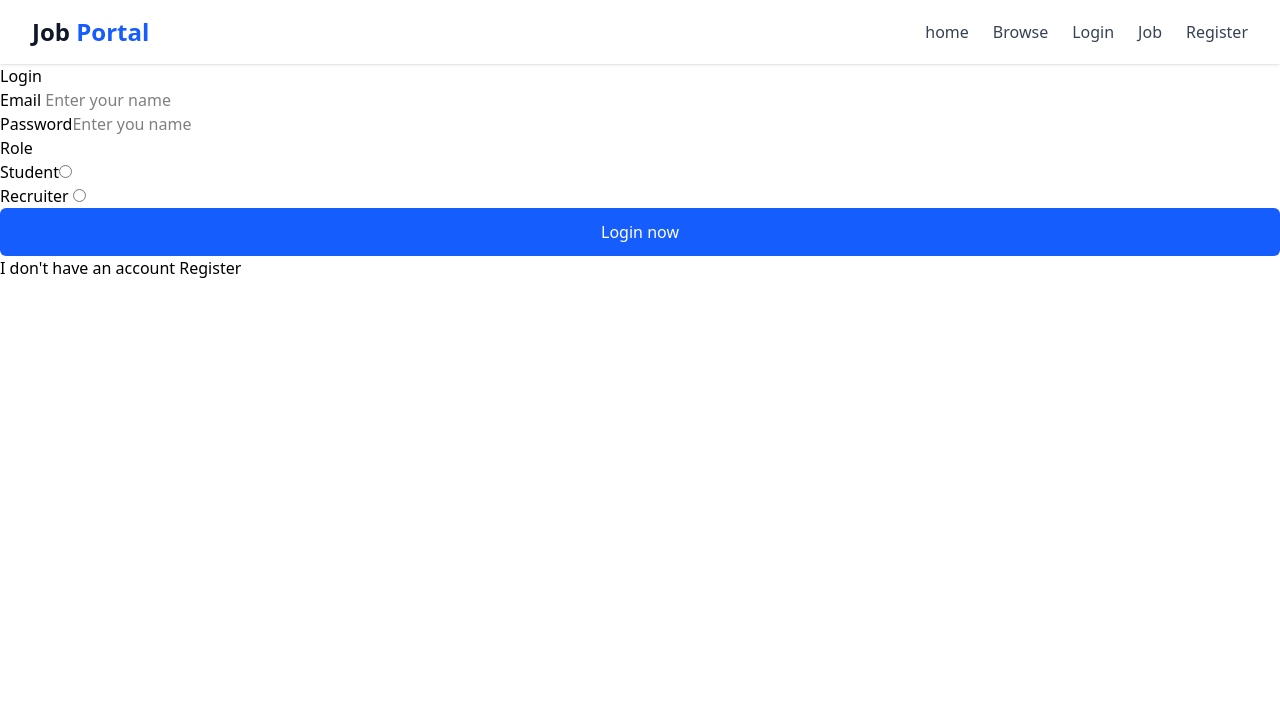
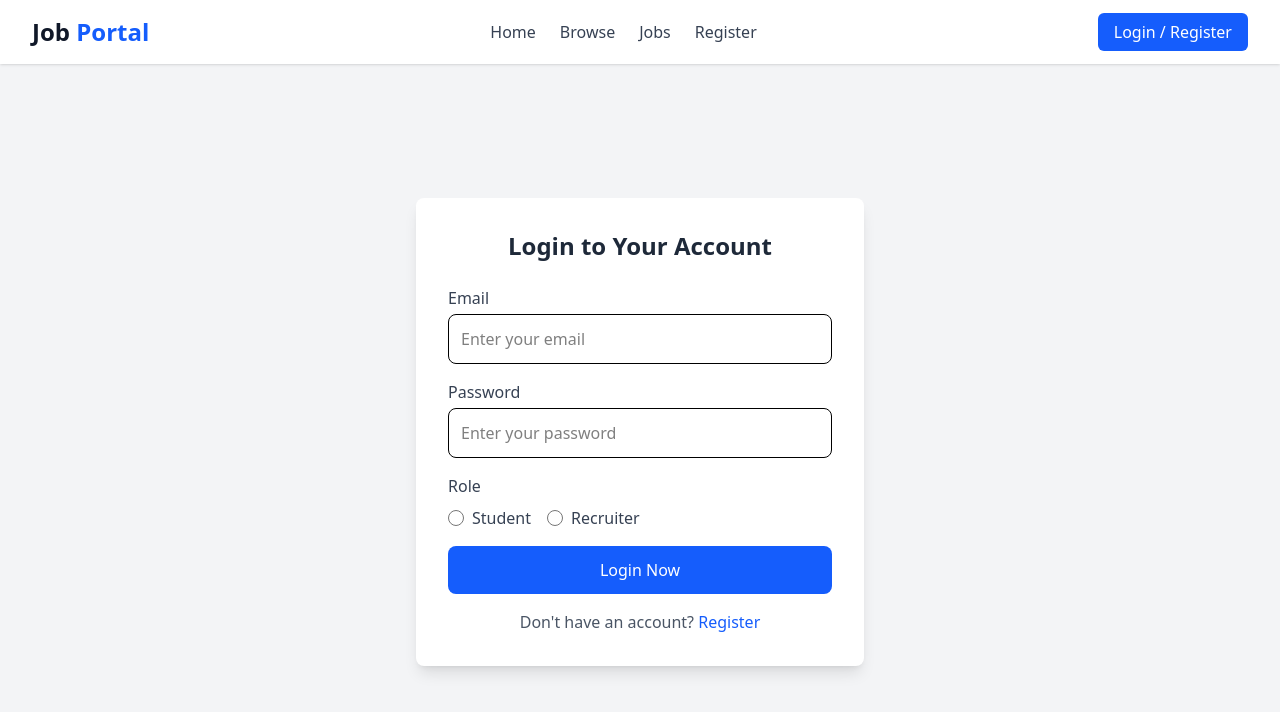
Before and after one commit to viveka941/JobPortal, a React (Vite) app in the folder Frontend/: page /login in a window 1280 px wide. Shown: the top 712 px of the page. Built offline with nearby package versions, Linux system fonts and the light colour scheme.

Commit message:
feat: add UserProfile component and routing for user profile, update Navbar and Login functionality

```diff
--- a/Frontend/src/App.jsx
+++ b/Frontend/src/App.jsx
@@ -9,6 +9,7 @@ import TermsofService from "./component/components/TermsofService";
 import PrivacyPolicy from "./component/components/PrivacyPolicy";
 import Jobs from "./component/components/Jobs";
 import Browse from "./component/components/Browse";
+import UserProfileShow from "./component/authentication/UserProfileShow";
 
 function App() {
   const appRouter = createBrowserRouter([
@@ -32,6 +33,9 @@ function App() {
     },{
       path:"/browse",
       element:<Browse/>
+    },{
+      path:"/profile",
+      element:<UserProfileShow/>
     }
   ]);
   return <RouterProvider router={appRouter}></RouterProvider>;
--- a/Frontend/src/component/Navbar.jsx
+++ b/Frontend/src/component/Navbar.jsx
@@ -1,5 +1,6 @@
 import React from "react";
 import { Link } from "react-router-dom";
+import UserProfile from "./UserProfile"; // Import the UserProfile component
 
 export default function Navbar() {
   return (
@@ -16,25 +17,22 @@ export default function Navbar() {
         <div>
           <ul className="flex items-center space-x-6 font-medium text-gray-700">
             <li className="hover:text-blue-600 transition duration-200">
-              <Link to="/">home</Link>
+              <Link to="/">Home</Link>
             </li>
             <li className="hover:text-blue-600 transition duration-200">
               <Link to="/browse">Browse</Link>
             </li>
             <li className="hover:text-blue-600 transition duration-200">
-              <Link to="/login">Login</Link>
+              <Link to="/jobs">Jobs</Link>
             </li>
-            <Link
-              to={"/jobs"}
-              className="hover:text-blue-600 transition duration-200"
-            >
-              Job
-            </Link>
             <li className="hover:text-blue-600 transition duration-200">
-              <Link to="/register"> Register</Link>
+              <Link to="/register">Register</Link>
             </li>
           </ul>
         </div>
+
+        {/* User Profile Section */}
+        <UserProfile />
       </div>
     </div>
   );
--- /dev/null
+++ b/Frontend/src/component/UserProfile.jsx
@@ -0,0 +1,69 @@
+import React, { useState } from "react";
+import { useDispatch, useSelector } from "react-redux";
+import { Link } from "react-router-dom";
+import { setUser } from "./redux/authSlice";
+
+export default function UserProfile() {
+  const dispatch = useDispatch();
+  const { user } = useSelector((store) => store.auth);
+  const [showDetails, setShowDetails] = useState(false);
+
+  const handleLogout = () => {
+    dispatch(setUser(null)); // Clears user from Redux state
+  };
+
+  return (
+    <div className="relative">
+      {user ? (
+        <div className="flex items-center space-x-4">
+          {/* Profile Image - Click to Toggle Details */}
+          <img
+            src={
+              user.profilePic ||
+              "https://media.istockphoto.com/id/980239992/vector/happy-handsome-man-showing-thumbs-up-concept-illustration-in-cartoon-style.jpg?s=612x612&w=0&k=20&c=1ikVDLkafPxGOLqq4gtIs4HQFBQpdjuiaSchIoqW_M4="
+            }
+            alt="Profile"
+            className="w-10 h-10 rounded-full border cursor-pointer hover:ring-2 hover:ring-blue-400 transition"
+            onClick={() => setShowDetails(!showDetails)}
+          />
+
+          {/* User Details Dropdown */}
+          {showDetails && (
+            <div className="absolute top-12 left-0 bg-white shadow-lg rounded-lg p-4 w-64 z-50 border">
+              <h2 className="text-lg font-semibold text-gray-800">
+                {user.fullName}
+              </h2>
+              <p className="text-gray-600 text-sm">{user.email}</p>
+              <p className="text-gray-600 text-sm">📞 {user.phoneNumber}</p>
+              <p className="text-gray-600 text-sm font-medium">
+                {user.role === "Student"
+                  ? `🎓 ${user.role}`
+                  : `💼 ${user.role}`}
+              </p>
+
+              {/* Profile Button */}
+              <button className="mt-4 w-full py-2 bg-blue-500 text-white rounded-md hover:bg-blue-600 transition">
+               <Link to="/profile">Profile</Link>
+              </button>
+
+              {/* Logout Button */}
+              <button
+                onClick={handleLogout}
+                className="mt-4 w-full py-2 bg-red-500 text-white rounded-md hover:bg-red-600 transition"
+              >
+                Logout
+              </button>
+            </div>
+          )}
+        </div>
+      ) : (
+        <Link
+          to="/login"
+          className="px-4 py-2 bg-blue-600 text-white rounded-md hover:bg-blue-700 transition"
+        >
+          Login / Register
+        </Link>
+      )}
+    </div>
+  );
+}
--- a/Frontend/src/component/authentication/Login.jsx
+++ b/Frontend/src/component/authentication/Login.jsx
@@ -4,7 +4,7 @@ import Navbar from "../Navbar";
 import axios from "axios";
 import { USER_API_ENDPOINT } from "../utils/data";
 import { useDispatch, useSelector } from "react-redux";
-import { setLoading } from "../redux/authSlice";
+import { setLoading, setUser } from "../redux/authSlice";
 
 export default function Login() {
   const [input, setInput] = useState({
@@ -13,9 +13,11 @@ export default function Login() {
     password: "",
     role: "",
   });
+
   const navigate = useNavigate();
   const dispatch = useDispatch();
   const { loading } = useSelector((store) => store.auth);
+
   const changeEventHandler = (e) => {
     const { name, value } = e.target;
     setInput({ ...input, [name]: value });
@@ -33,7 +35,7 @@ export default function Login() {
       });
 
       if (res.data.success) {
-        console.log(res.data.message);
+        dispatch(setUser(res.data.user));
         navigate("/");
       }
     } catch (error) {
@@ -42,75 +44,99 @@ export default function Login() {
       dispatch(setLoading(false));
     }
   };
+
   return (
+    <div className="min-h-screen bg-gray-100 flex flex-col">
+      <Navbar />
+      <div className="flex justify-center items-center flex-1">
+        <div className="bg-white p-8 rounded-lg shadow-lg max-w-md w-full">
+          <h1 className="text-2xl font-semibold text-center text-gray-800 mb-6">
+            Login to Your Account
+          </h1>
+
+          <form onSubmit={submitHandler} className="space-y-4">
+            {/* Email */}
             <div>
-      <Navbar />
-      <div>
-        <form onSubmit={submitHandler}>
-          <h1>Login</h1>
-
-          <div>
-            <label htmlFor="">Email </label>
+              <label className="block text-gray-700 font-medium">Email</label>
               <input
                 type="email"
                 value={input.email}
                 name="email"
                 onChange={changeEventHandler}
-              placeholder="Enter your name"
+                placeholder="Enter your email"
+                className="w-full mt-1 p-3 border rounded-lg focus:outline-none focus:ring-2 focus:ring-blue-500"
+                required
               />
             </div>
 
+            {/* Password */}
             <div>
-            <label htmlFor="">Password</label>
+              <label className="block text-gray-700 font-medium">
+                Password
+              </label>
               <input
                 type="password"
                 value={input.password}
                 name="password"
                 onChange={changeEventHandler}
-              placeholder="Enter you name"
+                placeholder="Enter your password"
+                className="w-full mt-1 p-3 border rounded-lg focus:outline-none focus:ring-2 focus:ring-blue-500"
+                required
               />
             </div>
+
+            {/* Role Selection */}
             <div>
-            <label htmlFor="">Role </label>
-            <div>
-              <label htmlFor="">Student</label>
+              <label className="block text-gray-700 font-medium">Role</label>
+              <div className="flex gap-4 mt-2">
+                <label className="flex items-center">
                   <input
                     type="radio"
                     name="role"
                     value="Student"
                     checked={input.role === "Student"}
                     onChange={changeEventHandler}
-                className="cursor-pointer"
+                    className="w-4 h-4 text-blue-600 focus:ring-blue-500 cursor-pointer"
                   />
-            </div>
-            <div>
-              <label htmlFor="">Recruiter </label>
+                  <span className="ml-2 text-gray-700">Student</span>
+                </label>
+                <label className="flex items-center">
                   <input
                     type="radio"
                     name="role"
+                    value="Recruiter"
                     checked={input.role === "Recruiter"}
                     onChange={changeEventHandler}
-                value="Recruiter"
-                className="cursor-pointer"
+                    className="w-4 h-4 text-blue-600 focus:ring-blue-500 cursor-pointer"
                   />
+                  <span className="ml-2 text-gray-700">Recruiter</span>
+                </label>
               </div>
             </div>
-          {loading ? (
-            <button>Loading...</button>
-          ) : (
+
+            {/* Submit Button */}
             <button
               type="submit"
-              className="block w-full py-3 text-white bg-prmiary hover:bg-prmiary/90 rounded-md bg-blue-600"
+              className={`w-full py-3 text-white font-medium rounded-lg transition ${
+                loading
+                  ? "bg-gray-400 cursor-not-allowed"
+                  : "bg-blue-600 hover:bg-blue-700"
+              }`}
+              disabled={loading}
             >
-              Login now
+              {loading ? "Loading..." : "Login Now"}
             </button>
-          )}
 
-          <p>
-            I don't have an account <Link to="/register">Register</Link>
+            {/* Register Link */}
+            <p className="text-center text-gray-600">
+              Don't have an account?{" "}
+              <Link to="/register" className="text-blue-600 hover:underline">
+                Register
+              </Link>
             </p>
           </form>
         </div>
       </div>
+    </div>
   );
 }
--- /dev/null
+++ b/Frontend/src/component/authentication/UserProfileShow.jsx
@@ -0,0 +1,9 @@
+import React from 'react'
+
+export default function UserProfileShow() {
+  return (
+    <div>
+      1ikVDLkafPxGOLqq4gtIs4HQFBQpdjuiaSchIoqW_M4
+    </div>
+  )
+}
--- a/Frontend/src/component/redux/authSlice.js
+++ b/Frontend/src/component/redux/authSlice.js
@@ -1,17 +1,20 @@
 import { createSlice } from "@reduxjs/toolkit";
 
 const authSlice = createSlice({
-  name:"auth",
-  initialState:{
-    loading:false,
+  name: "auth",
+  initialState: {
+    user: null,
+    loading: false,
+  },
+  reducers: {
+    setLoading: (state, action) => {
+      state.loading = action.payload;
+    },
+    setUser: (state, action) => {
+      state.user = action.payload;
+    },
+  },
+});
 
-  },
-  reducers:{
-    setLoading:(state,action)=>{
-      state.loading = action.payload;
-    }
-  }
-})
-
-export const {setLoading} = authSlice.actions;
+export const { setLoading, setUser } = authSlice.actions;
 export default authSlice.reducer;
```
Lines whose indentation alone changed are shown as unchanged.
